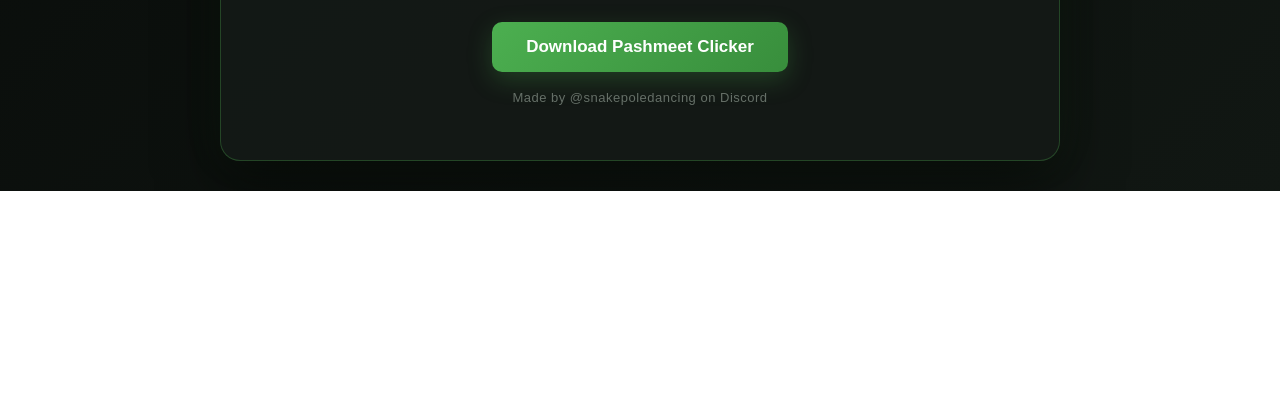
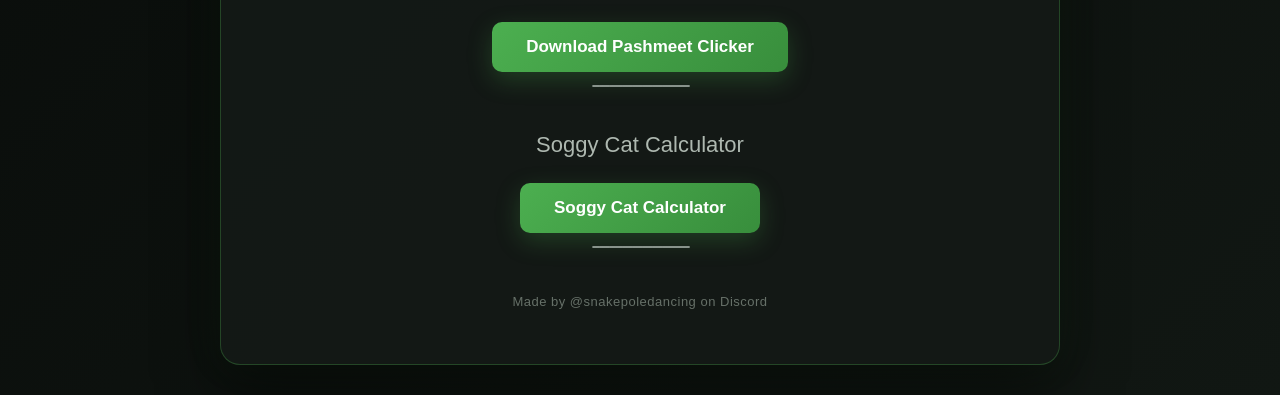
Before and after one commit to gdpremguy/cardijn-battlegrounds, a plain HTML site: page index.html in a window 1280 px wide. Shown: the part 665-1060 px from the top of the page. Before the commit the page ends 856 px from the top, so only its background shows below. Drawn offline with Linux system fonts and the light colour scheme.

Commit message:
add another app

```diff
--- a/index.html
+++ b/index.html
@@ -45,6 +45,18 @@
                 Download Pashmeet Clicker
             </a>
 
+            <h1 class="description">-----------------------------</h1>
+
+            <h2>Soggy Cat Calculator</h2>
+            <a href="soggycatcalc.exe"
+                download="soggycatcalc.exe"
+                class="download-button">
+                Soggy Cat Calculator
+            </a>
+
+            <h1 class="description">-----------------------------</h1>
+
+
 
             <p class="file-info">
                 Made by @snakepoledancing on Discord
```
Also changed, not shown: 1 other file.
